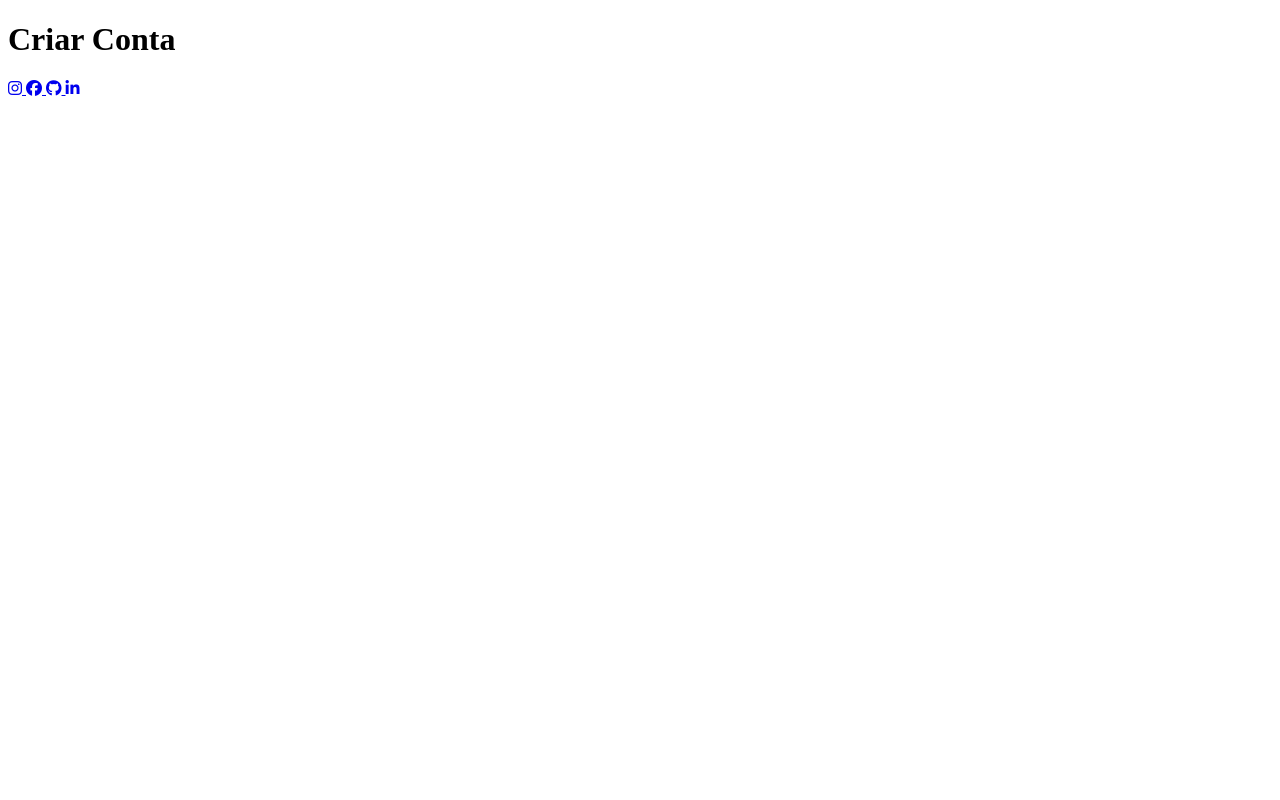
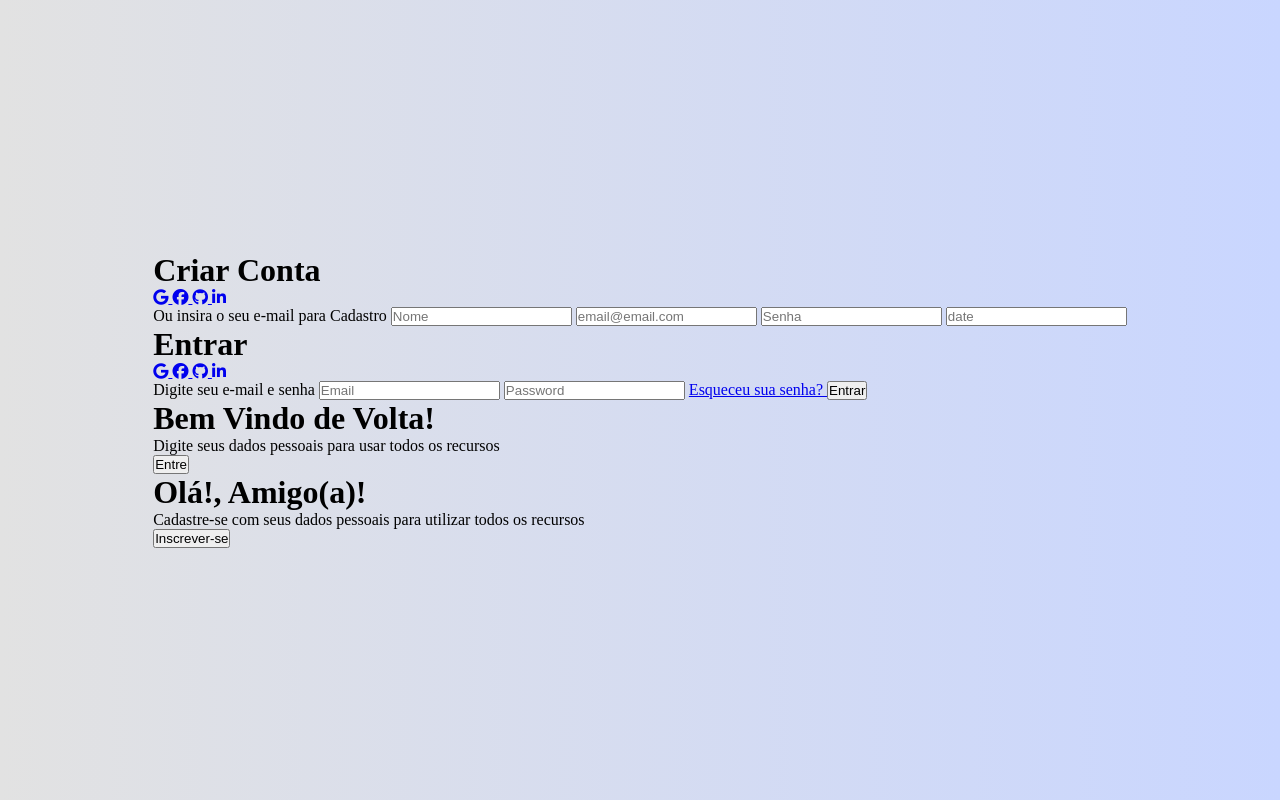
Before and after one commit to Jackson-Timoteo/Login-Screen, a plain HTML site: page index.html in a window 1280 px wide. Drawn offline with Linux system fonts and the light colour scheme.

Commit message:
adding login icons

```diff
--- a/index.html
+++ b/index.html
@@ -8,6 +8,7 @@
     <link rel="stylesheet" href="https://cdnjs.cloudflare.com/ajax/libs/font-awesome/6.5.2/css/all.min.css"
         integrity="sha512-SnH5WK+bZxgPHs44uWIX+LLJAJ9/2PkPKZ5QiAj6Ta86w+fsb2TkcmfRyVX3pBnMFcV7oQPJkl9QevSCWr3W6A=="
         crossorigin="anonymous" referrerpolicy="no-referrer" />
+    <link rel="stylesheet" href="styles.css">
 
 </head>
 
@@ -18,8 +19,9 @@
             <form action="">
                 <h1>Criar Conta</h1>
                 <div class="social-icons">
+
                     <a href="#" target="_blank">
-                        <i class="fa-brands fa-instagram"> </i>
+                        <i class="fa-brands fa-google"> </i>
                     </a>
 
                     <a href="#" target="_blank">
@@ -35,7 +37,61 @@
                     </a>
 
                 </div>
+                <span>Ou insira o seu e-mail para Cadastro</span>
+                <input type="text" placeholder="Nome">
+                <input type="email" placeholder="email@email.com">
+                <input type="password" placeholder="Senha">
+                <input placeholder="date">
             </form>
+        </div>
+
+        <div class="form-container sign-in">
+            <form action="">
+                <h1>Entrar</h1>
+                <div class="social-icons">
+
+                    <a href="#" target="_blank">
+                        <i class="fa-brands fa-google"> </i>
+                    </a>
+
+                    <a href="#" target="_blank">
+                        <i class="fa-brands fa-facebook"> </i>
+                    </a>
+
+                    <a href="#" target="_blank">
+                        <i class="fa-brands fa-github"> </i>
+                    </a>
+
+                    <a href="#" target="_blank">
+                        <i class="fa-brands fa-linkedin-in"></i>
+                    </a>
+                </div>
+                <span>Digite seu e-mail e senha</span>
+                <input type="email" placeholder="Email">
+                <input type="password" placeholder="Password">
+                <a href="#" target="_blank">
+                    Esqueceu sua senha?
+                </a>
+                <button>Entrar</button>
+            </form>
+        </div>
+
+        <div class="toggle-container">
+            <div class="toggle">
+                <div class="toggle-painel toggle-left">
+                    <h1>Bem Vindo de Volta!</h1>
+                    <p>Digite seus dados pessoais para usar todos os recursos</p>
+                    <button class="hidden" id="login">Entre</button>
+                </div>
+
+                <div class="toggle-painel toggle-right">
+                    <h1>Olá!, Amigo(a)!</h1>
+                    <p>Cadastre-se com seus dados pessoais para utilizar todos os recursos</p>
+                    <button class="hidden" id="register">
+                        Inscrever-se
+                    </button>
+                </div>
+            </div>
         </div>
     </div>
 
--- /dev/null
+++ b/styles.css
@@ -0,0 +1,15 @@
+* {
+    margin: 0;
+    padding: 0;
+    font-family: 'Trebuchet MS', 'Lucida Sans Unicode', 'Lucida Grande', 'Lucida Sans', Arial, sans-serif';
+}
+
+body {
+    background-color: #c9d6ff;
+    background: linear-gradient(to right, #e2e2e2, #c9d6ff);
+    display: flex;
+    align-items: center;
+    justify-content: center;
+    flex-direction: column;
+    height: 100vh;
+}
```
Also changed, not shown: 2 other files.
